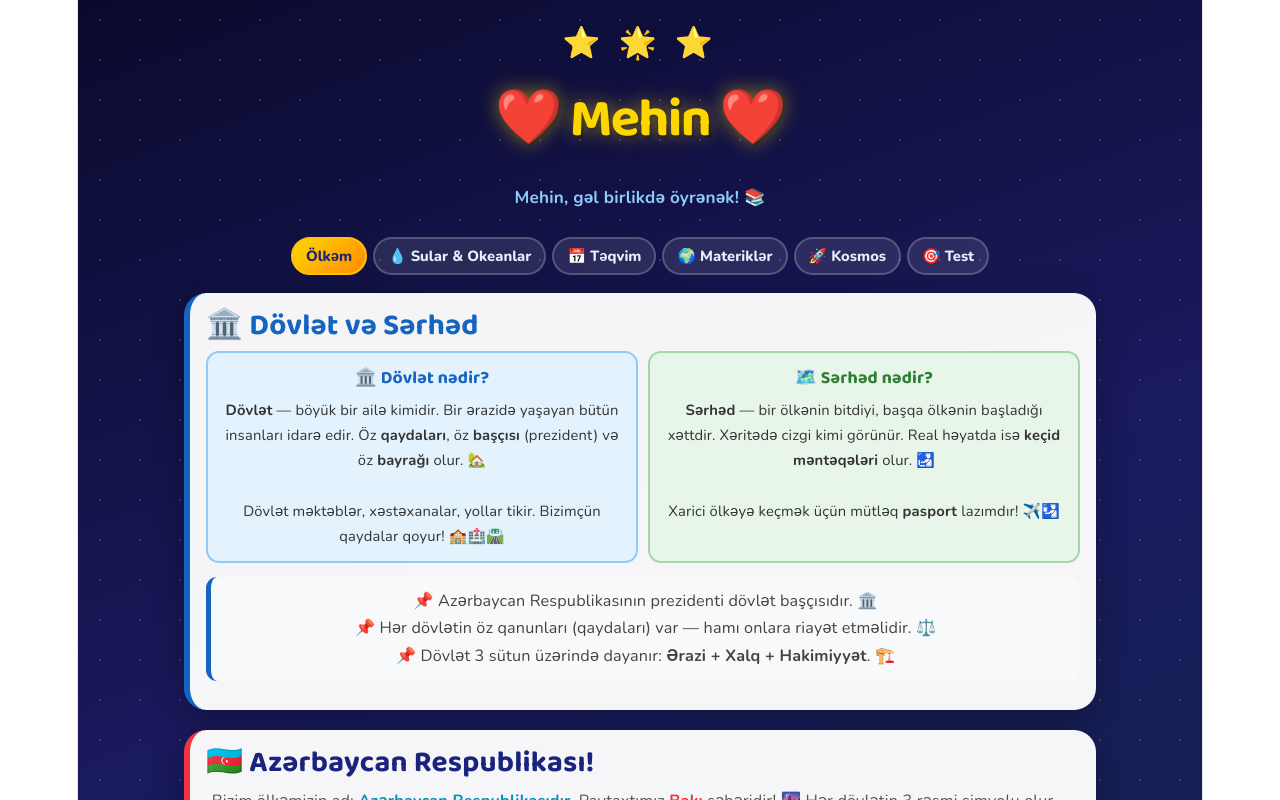
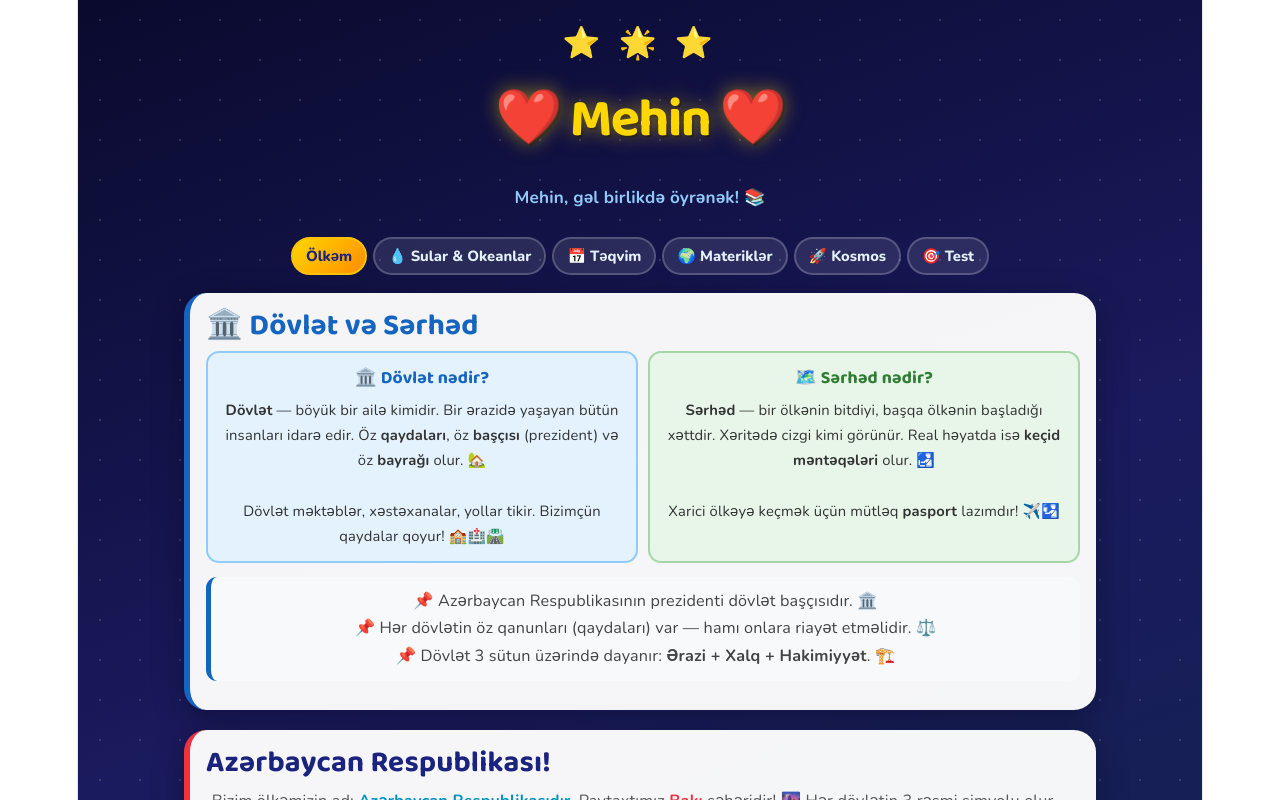
Before and after one commit to azar790/react-site, a React (Vite) app: page / in a window 1280 px wide. Shown: the top 800 px of the page. Built offline with nearby package versions, Linux system fonts and the light colour scheme.

Commit message:
Update App.jsx

```diff
--- a/src/App.jsx
+++ b/src/App.jsx
@@ -812,7 +812,7 @@ function SectionOlkem() {
       </div>
 
       <div className="card" style={{borderLeft:"6px solid #EF3340"}}>
-        <div className="sec-title" style={{color:"#1a237e"}}>🇦🇿 Azərbaycan Respublikası!</div>
+        <div className="sec-title" style={{color:"#1a237e"}}>Azərbaycan Respublikası!</div>
         <p style={{fontSize:"0.9rem",color:"#555",marginBottom:14,lineHeight:1.7}}>
           Bizim ölkəmizin adı <strong style={{color:"#0092BC"}}>Azərbaycan Respublikasıdır</strong>.
           Paytaxtımız <strong style={{color:"#EF3340"}}>Bakı</strong> şəhəridir! 🌆
```
